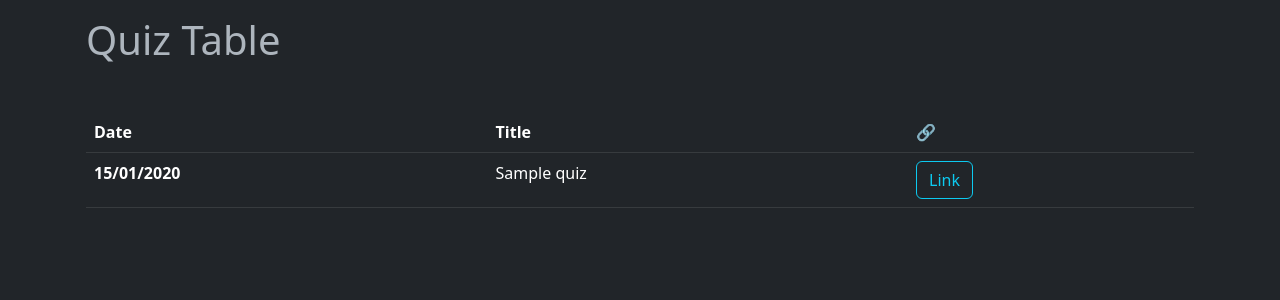
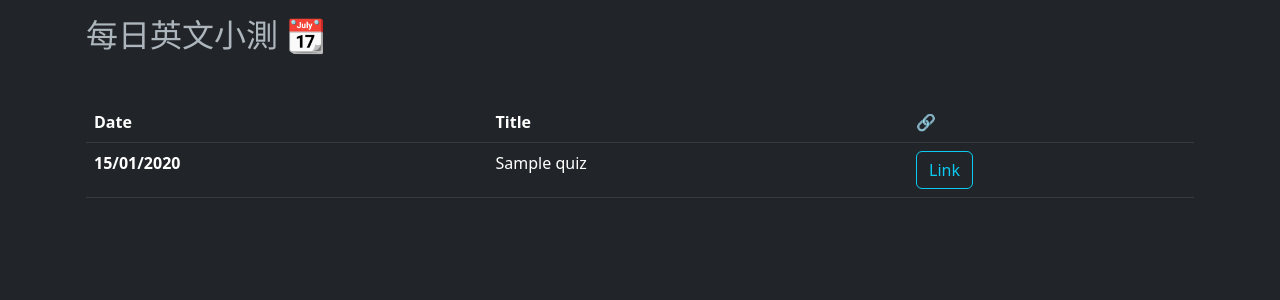
Before and after one commit to louiskwt/starchaser-portal, a Django app: page /quiz/ in a window 1280 px wide. Shown: the part 56-356 px from the top of the page. Run offline with Django 4.2, Linux system fonts and the light colour scheme; tables that the repository leaves empty hold one stand-in row (values such as "Sample post"); parts of the project's set-up code (start-up, migrations or seed data) failed here and were passed over.

Commit message:
copy change

```diff
--- a/templates/quiz/quiz-home.html
+++ b/templates/quiz/quiz-home.html
@@ -4,7 +4,7 @@
 
 {% block content %}
 
-<h1>Quiz Table</h1>
+<h2>每日英文小測 📆</h2>
 
 <table class="table table-hover mt-5 table-dark">
   <thead>
```
